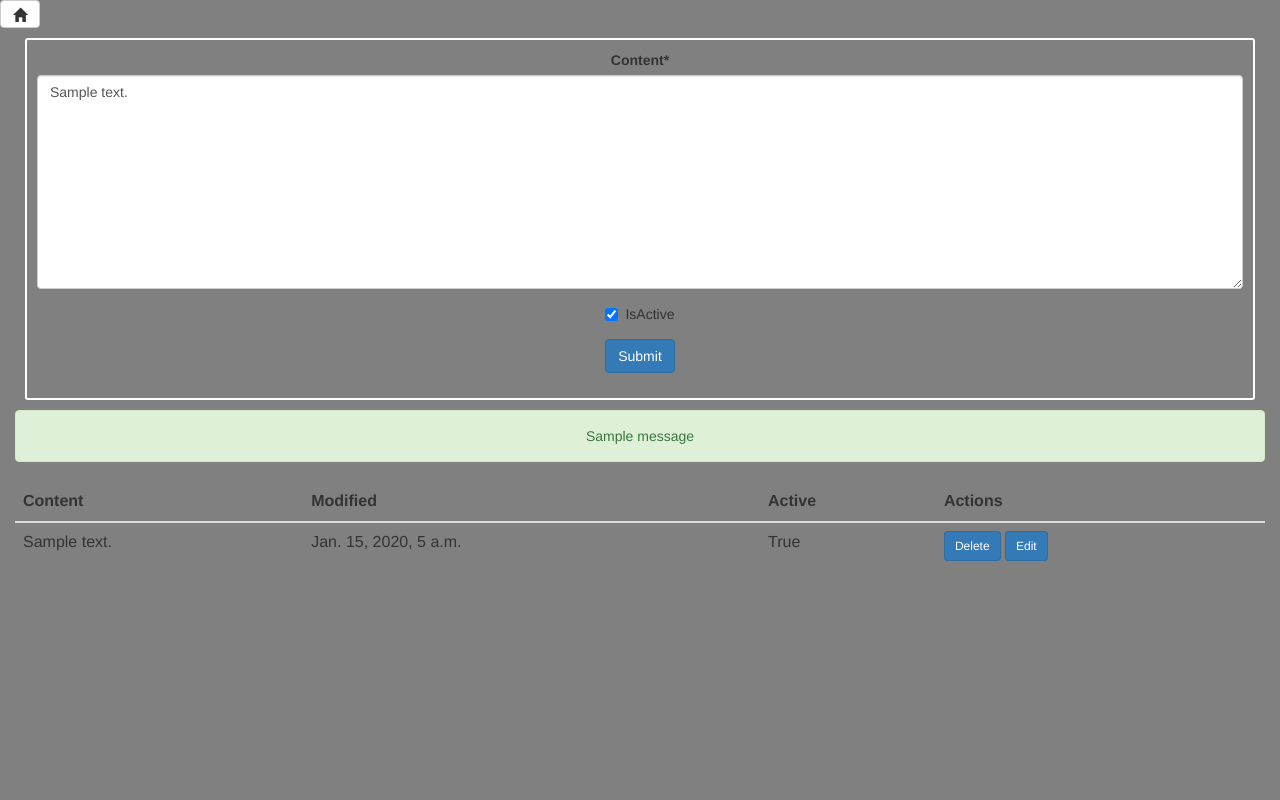
After one commit to dreardon/leaderboard, a Django app: a page that uses rank/templates/rank/system_message.html in a window 1280 px wide. The commit adds this page. Run offline with Django 3.2, Linux system fonts and the light colour scheme; tables that the repository leaves empty hold one stand-in row (values such as "Sample post"); one stand-in notice (Sample message) is shown; some libraries are stand-ins or nearby versions.

Commit message:
Allow Users to Create a Homepage Banner

```diff
--- a/leaderboard/urls.py
+++ b/leaderboard/urls.py
@@ -23,10 +23,13 @@ urlpatterns = [
     url(r'^admin/', admin.site.urls),
     url(r'^$', views.ranking, name='ranking'),
     url(r'^dataentry/', views.dataEntry, name='dataentry'),
+    url(r'^ranking/delete/(?P<rankingId>[0-9]+)/$', views.deleteRanking, name='deleteranking'),
+    url(r'^ranking/edit/(?P<rankingId>[0-9]+)/$', views.editRanking, name='editranking'),
+    url(r'^systemmessages/', views.systemMessage, name='systemmessages'),
+    url(r'^message/edit/(?P<messageid>[0-9]+)/$', views.editSystemMessage, name='editsystemmessage'),
+    url(r'^message/delete/(?P<messageid>[0-9]+)/$', views.deleteSystemMessage, name='deletesystemmessage'),
     url(r'^detail/sprint/(?P<sprintid>[0-9]+)/$', views.sprintDetails, name='sprintdetail'),
     url(r'^detail/team/(?P<teamId>[0-9]+)/$', views.teamDetails, name='teamdetail'),
-    url(r'^ranking/delete/(?P<rankingId>[0-9]+)/$', views.deleteRanking, name='deleteranking'),
-    url(r'^ranking/edit/(?P<rankingId>[0-9]+)/$', views.editRanking, name='editranking'),
     url(r'^detail/', views.sprintDetails, name='detail'),
     url(r'^api/teamSprintTrend/(?P<teamId>[0-9]+)/$', views.teamSprintTrend, name='teamSprintTrend'),
     url(r'^api/teamSprintDates/', views.teamSprintDates, name='teamSprintDates'),
--- a/rank/forms.py
+++ b/rank/forms.py
@@ -2,7 +2,7 @@ from django import forms
 from django.forms import ModelForm
 from crispy_forms.helper import FormHelper
 from crispy_forms.layout import Layout, ButtonHolder, Fieldset, Div, Submit, HTML, Button, Row, Field
-from .models import Ranking
+from .models import Ranking, SystemMessage
 from django.core.urlresolvers import reverse
 
 class RankingForm(forms.ModelForm):
@@ -22,3 +22,18 @@ class RankingForm(forms.ModelForm):
               template='rank/datepicker.html')
     )
     helper.add_input(Submit('submit', 'Submit', css_class='btn-primary'))
+
+class SystemMessageForm(forms.ModelForm):
+    class Meta:
+        model = SystemMessage
+        fields = '__all__'
+
+    helper = FormHelper()
+    helper.form_method = 'POST'
+    helper.form_action = 'systemmessages'
+    helper.layout = Layout(
+        Field('content', css_class='input-xlarge'),
+        Field('isActive'),
+
+    )
+    helper.add_input(Submit('submit', 'Submit', css_class='btn-primary'))
--- a/rank/models.py
+++ b/rank/models.py
@@ -39,3 +39,11 @@ class Ranking(models.Model):
 
     def __str__(self):
         return "{0} {1} {2} {3} {4}".format(self.sprint,self.team,self.criteria,self.points,self.dataDate)
+
+class SystemMessage(models.Model):
+    content = models.TextField(null=False, blank=False)
+    isActive = models.BooleanField()
+    lastModified = models.DateTimeField(auto_now=True)
+
+    def __str__(self):
+        return "{0} {1}".format(self.isActive,self.lastModified)
--- a/rank/static/site/rank.css
+++ b/rank/static/site/rank.css
@@ -72,6 +72,13 @@
     border-radius:3px;
 }
 
+#systemMessageForm {
+    margin: 10px;
+    padding: 10px;
+    border: 2px solid white;
+    border-radius:3px;
+}
+
 .ActiveInactiveHeader {
     font-size: 30px;
 }
--- a/rank/static/site/rank.js
+++ b/rank/static/site/rank.js
@@ -119,10 +119,7 @@ function buildTeamLeaderGraph(dateData) {
         var randomColor = random_rgba()
         var teamName = $(this).attr('teamname')
         d3.json('/api/teamSprintPoints/' + $(this).attr('teamid')+'/', function (error, data) {
-            //console.log(teamName + ' ' + randomColor)
-            console.log(teamName + ' ' + colors[index])
             addData(lineChart,teamName,colors[index],data);
-            //addData(lineChart,teamName,randomColor,data);
         });
 
     });
--- /dev/null
+++ b/rank/templates/rank/system_message.html
@@ -0,0 +1,47 @@
+{% load staticfiles %}
+{% load crispy_forms_tags %}
+<link rel="stylesheet" type="text/css" href="{% static 'vendor/bootstrap/bootstrap.min.css' %}" />
+<link rel="stylesheet" type="text/css" href="{% static 'site/rank.css' %}" />
+  <body class="background">
+  <a href="{% url 'ranking' %}" class="btn btn-default" aria-label="Home">
+      <span class="glyphicon glyphicon-home" aria-hidden="false"></span></a>
+
+<div class="container-fluid">
+    <div class="row">
+        <div class="col-lg-12 text-center">
+              <div id="systemMessageForm">
+                    {% crispy systemmessageform  %}
+              </div>
+        </div>
+    </div>
+    <div class="row">
+        <div class="col-lg-12 text-center">
+            {% for message in messages %}
+                <div class="alert alert-{{ message.tags }}">{{ message }}</div>
+            {% endfor %}
+            <table class="table table-hover">
+                <thead>
+                  <tr>
+                    <th>Content</th>
+                      <th>Modified</th>
+                      <th>Active</th>
+                      <th>Actions</th>
+                  </tr>
+                </thead>
+                <tbody>
+                {% for entry in systemmessages%}
+                <tr>
+                    <td><div>{{ entry.content|truncatechars:50  }}</div></td>
+                    <td><div>{{ entry.lastModified  }}</div></td>
+                    <td><div>{{ entry.isActive }}</div></td>
+                    <td><a href="{% url 'deletesystemmessage' messageid=entry.id %}" class="btn btn-primary btn-sm">Delete</a>
+                    <a href="{% url 'editsystemmessage' messageid=entry.id %}" class="btn btn-primary btn-sm">Edit</a></td>
+                  </tr>
+               {% endfor %}
+                </tbody>
+              </table>
+        </div>
+    </div>
+</div>
+
+</body>
--- a/rank/views.py
+++ b/rank/views.py
@@ -1,7 +1,7 @@
 from django.shortcuts import render
-from .models import Team, Criteria, Ranking, Sprint
-from django.shortcuts import redirect, render, reverse
-from .forms import RankingForm
+from .models import Team, Criteria, Ranking, Sprint, SystemMessage
+from django.shortcuts import redirect, render, reverse, get_object_or_404
+from .forms import RankingForm, SystemMessageForm
 from django.db.models import Sum
 from django.http import JsonResponse, HttpResponse
 from datetime import datetime
@@ -15,12 +15,16 @@ import time
 
 def ranking(request):
     currentSprint = Sprint.objects.filter(isActive=True)[0]
+    try:
+        activeMessage = SystemMessage.objects.filter(isActive=True).values_list('content',flat=True)[0]
+    except (SystemMessage.DoesNotExist, IndexError) as e:
+        activeMessage = None
     activeTeams = Team.objects.filter(isActive=True).order_by('-drawing__drawingDate')
     currentStandings = Team.objects.filter(isActive=True,ranking__criteria__isActive=True,ranking__sprint__isActive=True)\
         .values('name','profile_pic','id')\
         .annotate(total_points=Sum('ranking__points')).order_by('-total_points')
     lastModified = Ranking.objects.filter(sprint__isActive=True).values_list('lastModified', flat=True).order_by('-lastModified')[0]
-    context = {'activeTeams': activeTeams,'currentSprint':currentSprint,'currentStandings':currentStandings,'lastModified':lastModified}
+    context = {'activeTeams': activeTeams,'currentSprint':currentSprint,'currentStandings':currentStandings,'lastModified':lastModified,'activeMessage':activeMessage}
     return render(request, 'rank/index.html', context)
 
 def teamSprintDates(request):
@@ -115,6 +119,61 @@ def dataEntry(request, template_name='rank/data_entry.html'):
             'rankingform': form,'sprintDetail':sprintDetail, 'render_form': True
         })
 
+def systemMessage(request, template_name='rank/system_message.html'):
+
+    systemmessages = SystemMessage.objects.filter().values('id','lastModified','isActive','content').order_by('-lastModified')
+    id = request.POST.get('messageid', None)
+    if id != None:
+        systemmessage = get_object_or_404(SystemMessage, id=id)
+    else:
+        systemmessage = SystemMessage()
+    if request.POST:
+        form = SystemMessageForm(request.POST,instance=systemmessage)
+        if form.is_valid():
+            active = request.POST.get("isActive", False)
+            if active == 'on':
+                active = True
+            else:
+                active = False
+            defaults = {'content': request.POST['content'], 'isActive': active}
+            try:
+                obj = SystemMessage.objects.get(content=request.POST['content'])
+                for key, value in defaults.items():
+                    setattr(obj, key, value)
+                obj.save()
+                messages.success(request, 'The setting was updated!')
+                redirect_url = reverse('systemmessages')
+                return redirect(redirect_url)
+            except SystemMessage.DoesNotExist:
+                form.save()
+                messages.success(request, 'The new setting was updated!')
+                redirect_url = reverse('systemmessages')
+                return redirect(redirect_url)
+    else:
+        form = SystemMessageForm(instance=systemmessage)
+        return render(request, template_name, {
+            'systemmessageform': form,'systemmessages':systemmessages, 'render_form': True
+        })
+
+def editSystemMessage(request, template_name='rank/system_message.html',**kwargs):
+    systemmessages = SystemMessage.objects.filter().values('id','lastModified','isActive','content').order_by('-lastModified')
+    systemmessageid = kwargs['messageid']
+    systemmessage = SystemMessage.objects.get(pk=systemmessageid)
+    form = SystemMessageForm(instance=systemmessage)
+    return render(request, template_name, {
+        'systemmessageform': form, 'systemmessages':systemmessages, 'render_form': True
+    })
+
+def deleteSystemMessage(request,**kwargs):
+    systemmessageid = kwargs['messageid']
+    try:
+        r = SystemMessage.objects.get(pk=systemmessageid)
+        r.delete()
+        messages.success(request, 'The message was deleted')
+    except SystemMessage.DoesNotExist:
+        return redirect("systemmessages")
+    return redirect("systemmessages")
+
 def editRanking(request, template_name='rank/data_entry.html',**kwargs):
     sprintDetail= Ranking.objects.filter(criteria__isActive=True,sprint__isActive=True,team__isActive=True).values('id','dataDate','points','criteria__name','team__name','sprint__name').order_by('-dataDate', 'team__name')
     rankingId = kwargs['rankingId']
```
Also changed, not shown: rank/templates/rank/data_entry.html (+10 -3 lines), rank/templates/rank/index.html (+12 -6 lines), rank/migrations/0005_systemmessage.py (added).
